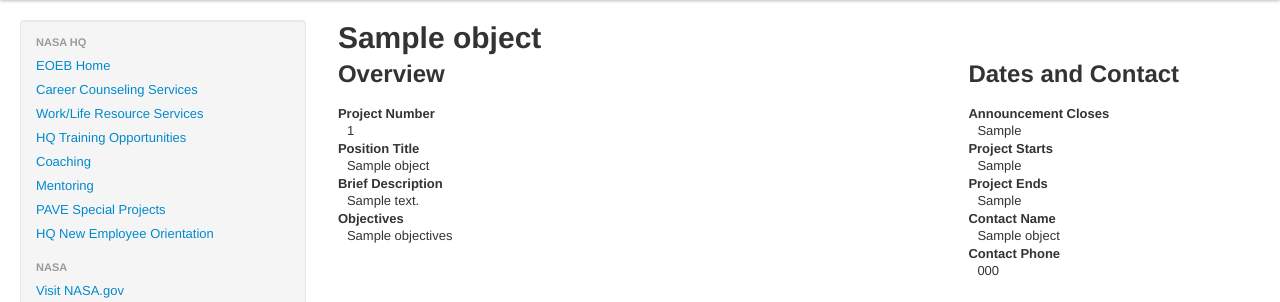
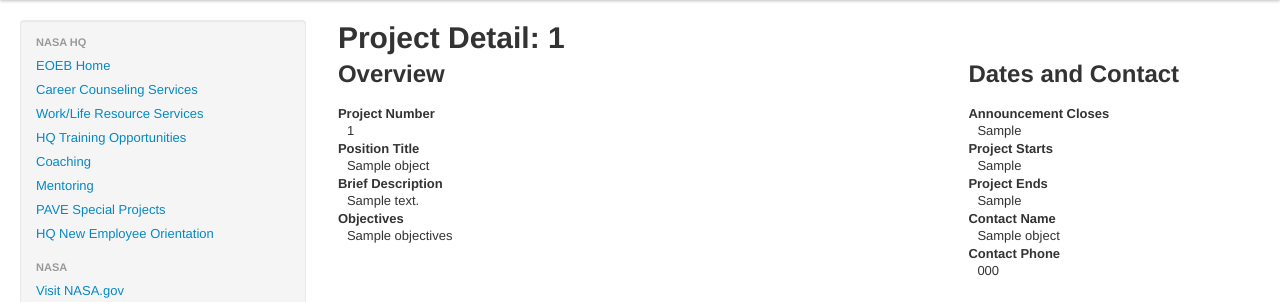
Before and after one commit to shentonfreude/pave, a Django app: template pave/templates/project/project_detail.html in a window 1280 px wide. Shown: the part 40-342 px from the top of the page. Run offline with Django 3.2, Linux system fonts and the light colour scheme; the template is opened without the code that fills it: most values are stand-ins (such as "Sample title", 1, 10 or a date in 2020); some libraries are stand-ins or nearby versions.

Commit message:
Give it a header

```diff
--- a/pave/templates/project/project_detail.html
+++ b/pave/templates/project/project_detail.html
@@ -4,8 +4,7 @@
 
 
 {% block content %}
-<h1>{{object.position_title}}</h1>
-
+<h1>Project Detail: {{object.project_number}}</h1>
 
 <div class="row-fluid">
   <div class="span8">
```
